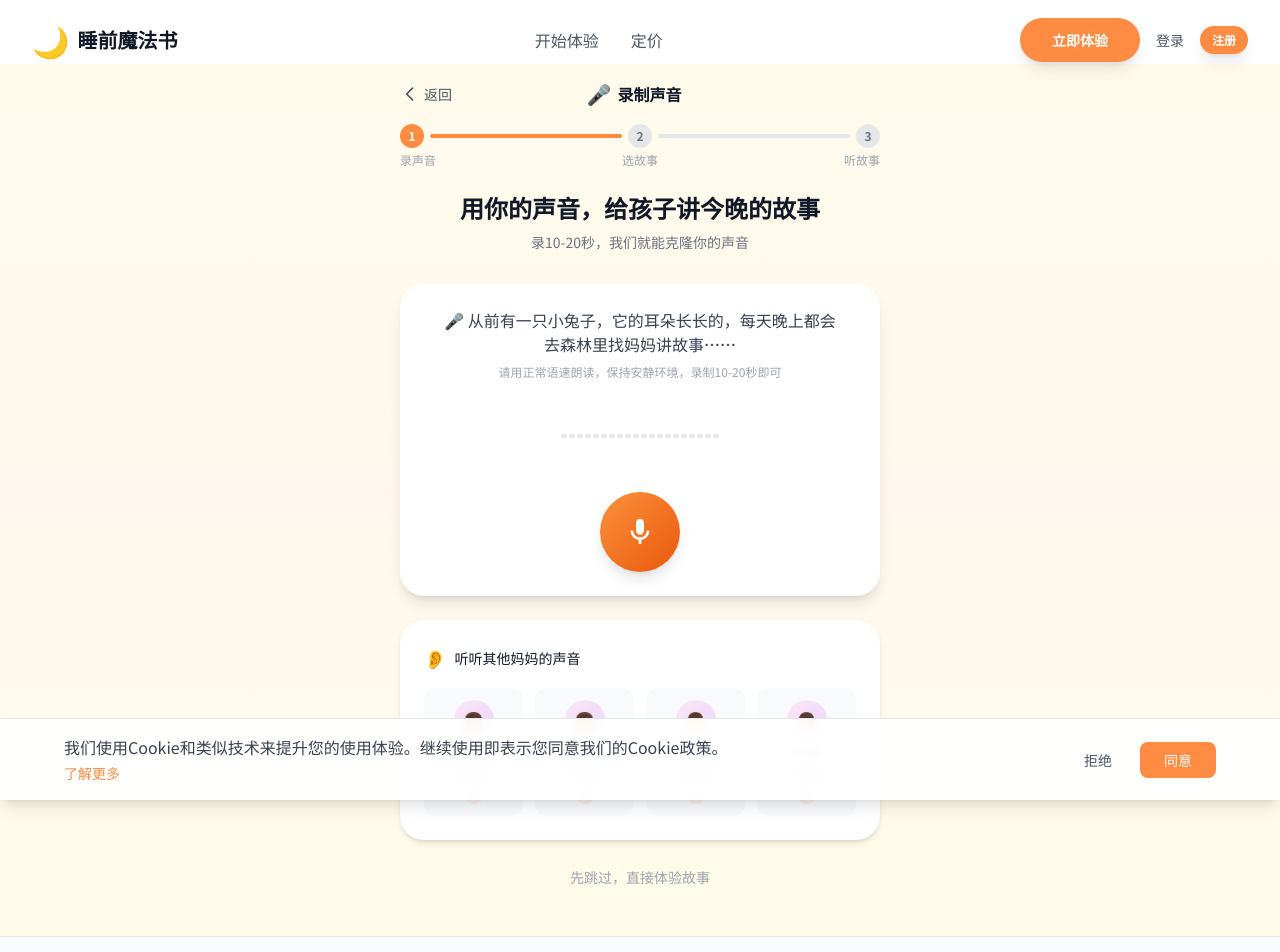
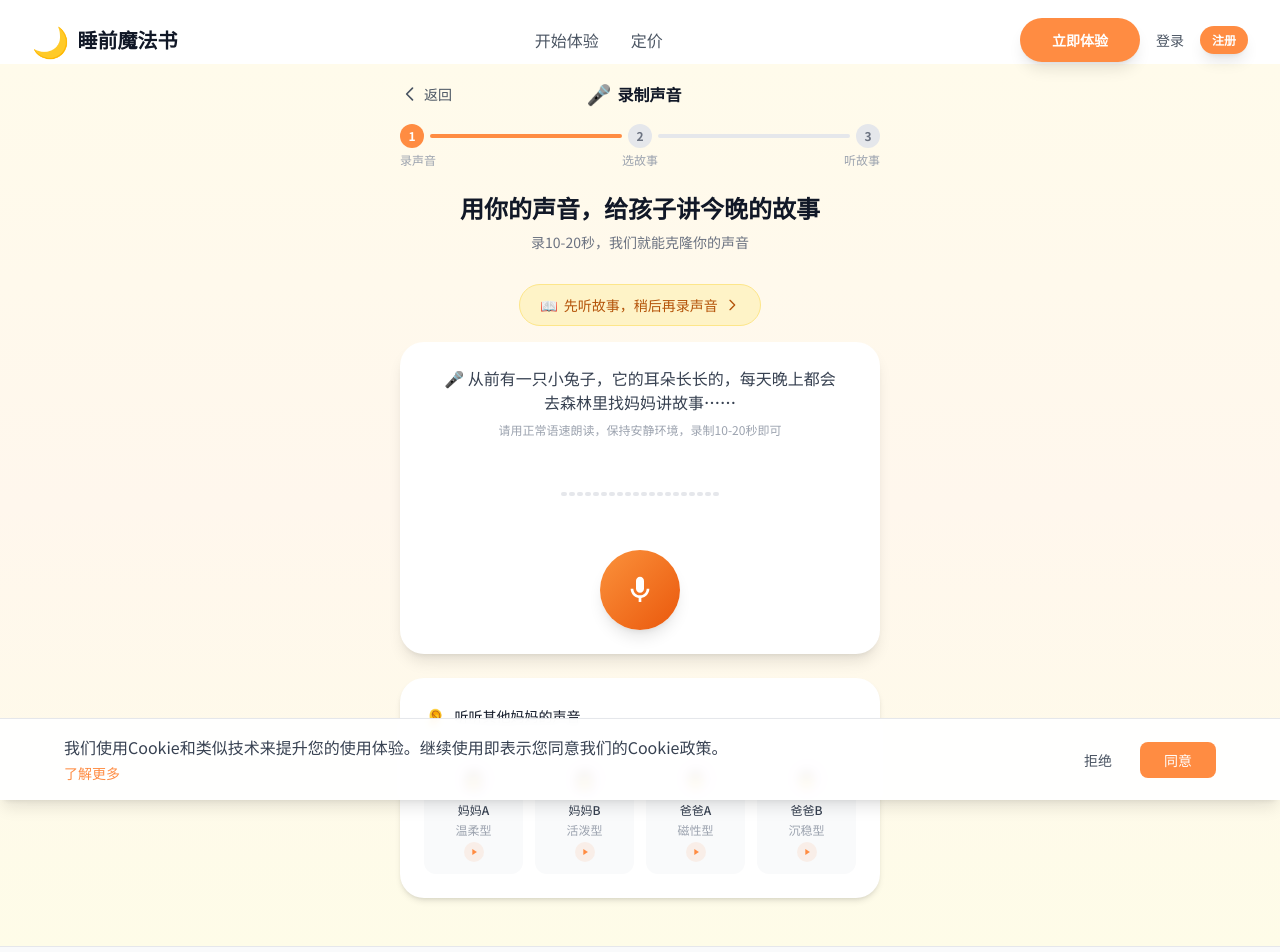
Before and after one commit to seller-mind/itsmebook, a Next.js app: page /recording in a window 1280 px wide. Shown: the top 952 px of the page. Built offline with nearby package versions, Linux system fonts and the light colour scheme; a web font is replaced by a local one.

Commit message:
fix: 录音页跳过按钮挪到录音区上方，醒目胶囊样式

```diff
--- a/app/recording/page.tsx
+++ b/app/recording/page.tsx
@@ -86,6 +86,22 @@ export default function RecordingPage() {
           </p>
         </div>
 
+        {/* 跳过录音，直接体验 */}
+        {!cloned && (
+          <div className="mb-4 text-center">
+            <button
+              onClick={handleContinue}
+              className="inline-flex items-center gap-1.5 px-5 py-2.5 rounded-full bg-amber-100 text-amber-700 text-sm font-medium hover:bg-amber-200 transition-all border border-amber-200"
+            >
+              <span>📖</span>
+              <span>先听故事，稍后再录声音</span>
+              <svg className="w-4 h-4" fill="none" stroke="currentColor" viewBox="0 0 24 24">
+                <path strokeLinecap="round" strokeLinejoin="round" strokeWidth={2} d="M9 5l7 7-7 7" />
+              </svg>
+            </button>
+          </div>
+        )}
+
         {/* 录音组件 */}
         <div className="bg-white rounded-3xl shadow-lg p-6 mb-6">
           <VoiceRecorder
@@ -144,17 +160,7 @@ export default function RecordingPage() {
           </div>
         )}
 
-        {/* 跳过 */}
-        {!cloned && (
-          <div className="mt-6 text-center">
-            <button
-              onClick={handleContinue}
-              className="text-sm text-gray-400 hover:text-gray-600 transition-colors"
-            >
-              先跳过，直接体验故事
-            </button>
-          </div>
-        )}
+
       </div>
     </div>
   );
```
Also changed, not shown: 1 other file (tests, documents, lock files or other folders).
